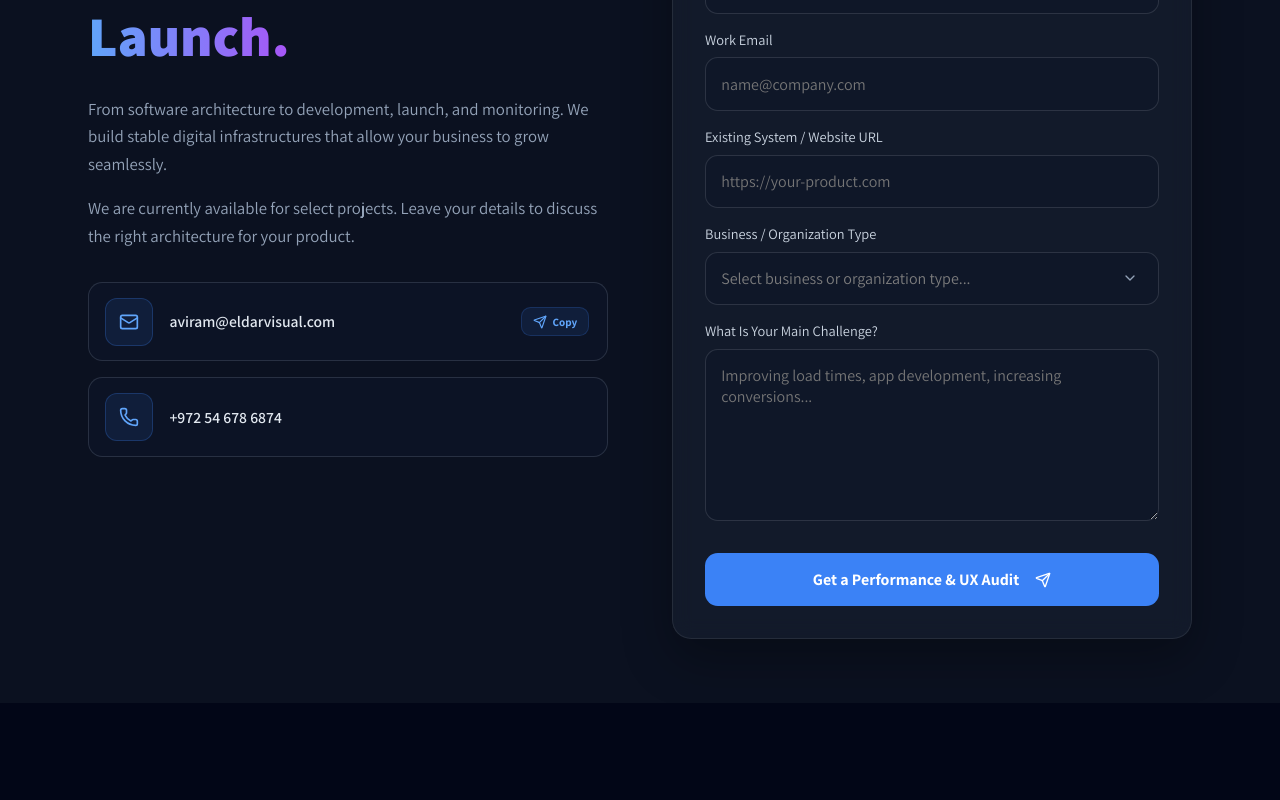
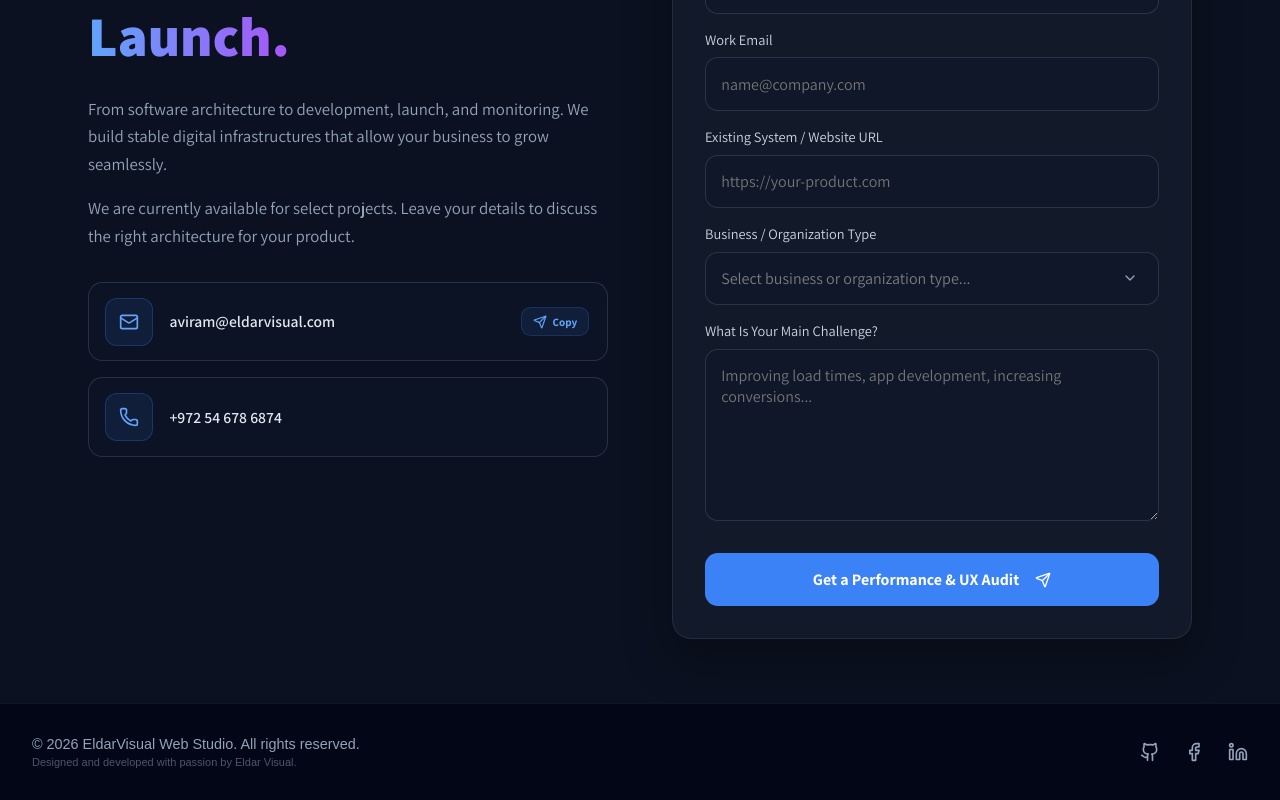
Before and after one commit to eldar-visual/eldarvisual.com, a Next.js app: page /en/christians in a window 1280 px wide. Shown: the part 3201-4001 px from the top of the page. Before the commit the page ends 3904 px from the top, so only its background shows below. Built offline with nearby package versions, Linux system fonts and the light colour scheme.

Commit message:
fix: restore footer on home and christians pages

```diff
--- a/src/app/[lang]/christians/page.tsx
+++ b/src/app/[lang]/christians/page.tsx
@@ -83,6 +83,7 @@ export default async function ChristianLander({ params }: PageProps) {
       <Process dict={dict.process} />
 
       <Contact dict={dict.contact} />
+      <Footer dict={dict.footer} />
     </main>
   );
 }
--- a/src/app/[lang]/page.tsx
+++ b/src/app/[lang]/page.tsx
@@ -33,6 +33,7 @@ export default async function HomePage({ params }: any) {
       <Process dict={dict.process} />
       <Portfolio dict={dict.portfolio} />
       <Contact dict={dict.contact} />
+      <Footer dict={dict.footer} />
 
     </>
 
```
